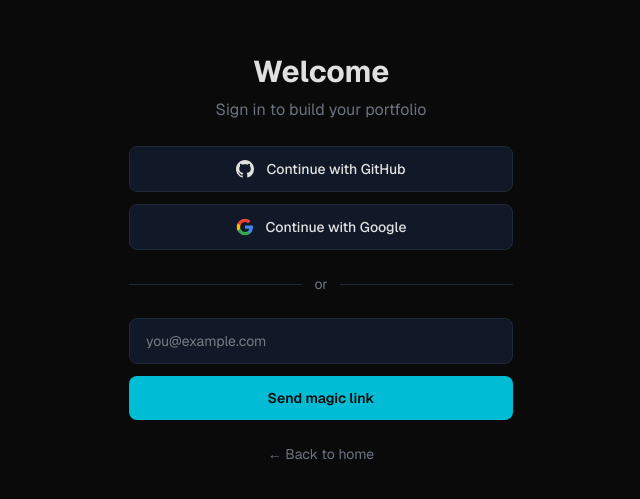
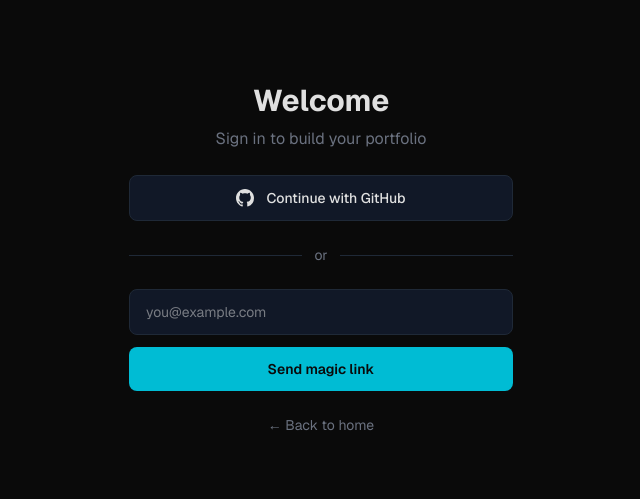
Before and after one commit to smakkena97/portfolio, a Next.js app: page /auth/signin in a window 1280 px wide. Shown: the part 141-640 px from the top of the page, without its empty margins (319-959 px from the left). Built offline with nearby package versions, Linux system fonts and the light colour scheme.

Commit message:
Remove Google sign-in option

```diff
--- a/app/auth/signin/page.tsx
+++ b/app/auth/signin/page.tsx
@@ -12,14 +12,6 @@
     const supabase = createClient();
     await supabase.auth.signInWithOAuth({
       provider: "github",
-      options: { redirectTo: `${location.origin}/auth/callback` },
-    });
-  }
-
-  async function signInWithGoogle() {
-    const supabase = createClient();
-    await supabase.auth.signInWithOAuth({
-      provider: "google",
       options: { redirectTo: `${location.origin}/auth/callback` },
     });
   }
@@ -51,7 +43,6 @@
 
         <div className="space-y-3">
           <OAuthButton onClick={signInWithGitHub} icon={<GitHubIcon />} label="Continue with GitHub" />
-          <OAuthButton onClick={signInWithGoogle} icon={<GoogleIcon />} label="Continue with Google" />
         </div>
 
         <div className="flex items-center gap-3">
@@ -143,14 +134,3 @@
     </svg>
   );
 }
-
-function GoogleIcon() {
-  return (
-    <svg width="18" height="18" viewBox="0 0 24 24">
-      <path fill="#4285F4" d="M22.56 12.25c0-.78-.07-1.53-.2-2.25H12v4.26h5.92c-.26 1.37-1.04 2.53-2.21 3.31v2.77h3.57c2.08-1.92 3.28-4.74 3.28-8.09z" />
-      <path fill="#34A853" d="M12 23c2.97 0 5.46-.98 7.28-2.66l-3.57-2.77c-.98.66-2.23 1.06-3.71 1.06-2.86 0-5.29-1.93-6.16-4.53H2.18v2.84C3.99 20.53 7.7 23 12 23z" />
-      <path fill="#FBBC05" d="M5.84 14.09c-.22-.66-.35-1.36-.35-2.09s.13-1.43.35-2.09V7.07H2.18C1.43 8.55 1 10.22 1 12s.43 3.45 1.18 4.93l2.85-2.22.81-.62z" />
-      <path fill="#EA4335" d="M12 5.38c1.62 0 3.06.56 4.21 1.64l3.15-3.15C17.45 2.09 14.97 1 12 1 7.7 1 3.99 3.47 2.18 7.07l3.66 2.84c.87-2.6 3.3-4.53 6.16-4.53z" />
-    </svg>
-  );
-}
```
